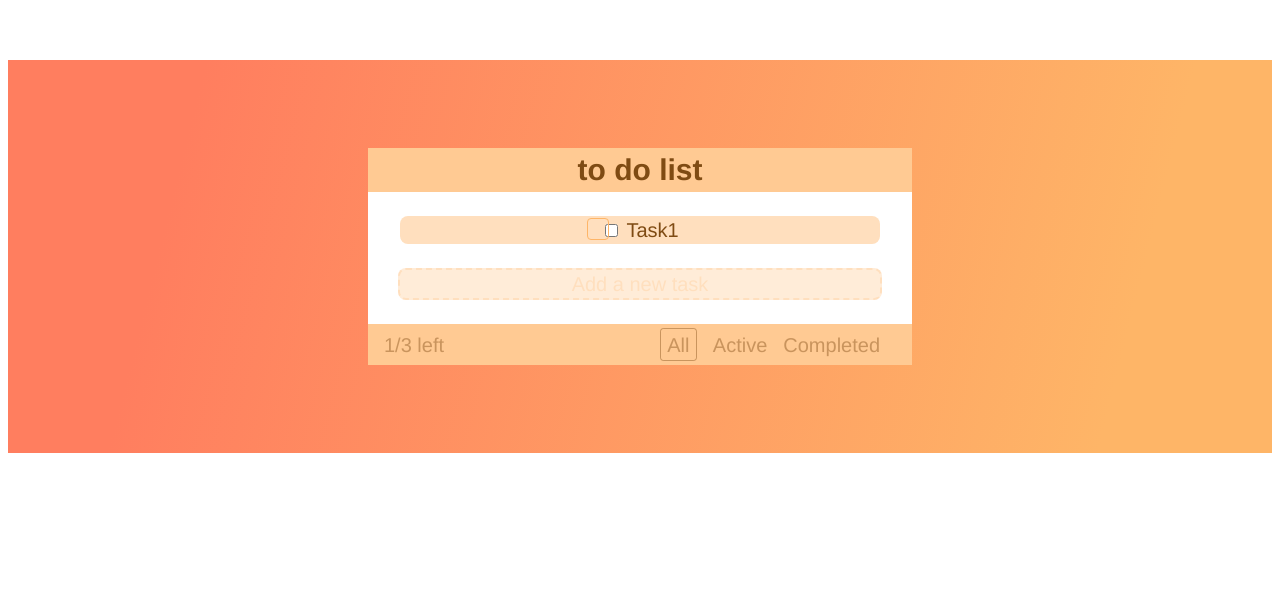
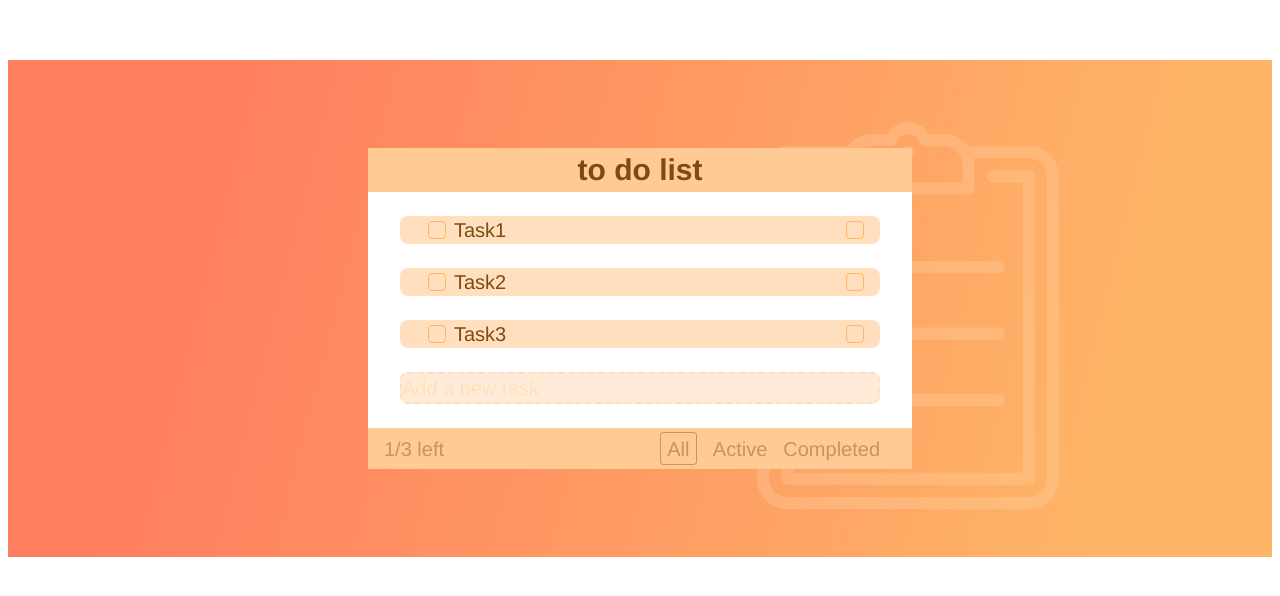
Before and after one commit to AlekseiUsov/vue, a Vue app: page / in a window 1280 px wide. Shown: the top 596 px of the page. Built offline with nearby package versions, Linux system fonts and the light colour scheme.

Commit message:
vue/feature-1

```diff
--- a/src/components/ToDoList.vue
+++ b/src/components/ToDoList.vue
@@ -1,16 +1,42 @@
 <template>
     <section class="ToDolist">
         <div class="ToDoBlock">
+            <img class="ToDoBlock__image" src="../assets/background-image.svg">
             <h1 class="ToDoBlock__title">to do list</h1>
             <ul class="ToDoBlock__list">
                 <li class="ToDoBlock__task">
-                    <label>
+                    <label class="ToDoBlock__label">
+                        <input type="checkbox" class="ToDoBlock__input">
                         <span class="ToDoBlock__checkbox"></span>
-                        <input type="checkbox" class="ToDoBlock__input">
                         Task1
                     </label>
+                    <label class="ToDoBlock__label">
+                        <input type="checkbox" class="ToDoBlock__input">
+                        <span class="ToDoBlock__checkbox ToDoBlock__checkbox-close"></span>
+                    </label>
                 </li>
-
+                <li class="ToDoBlock__task">
+                    <label class="ToDoBlock__label">
+                        <input type="checkbox" class="ToDoBlock__input">
+                        <span class="ToDoBlock__checkbox"></span>
+                        Task2
+                    </label>
+                    <label class="ToDoBlock__label">
+                        <input type="checkbox" class="ToDoBlock__input">
+                        <span class="ToDoBlock__checkbox ToDoBlock__checkbox-close"></span>
+                    </label>
+                </li>
+                <li class="ToDoBlock__task">
+                    <label class="ToDoBlock__label">
+                        <input type="checkbox" class="ToDoBlock__input">
+                        <span class="ToDoBlock__checkbox"></span>
+                        Task3
+                    </label>
+                    <label class="ToDoBlock__label">
+                        <input type="checkbox" class="ToDoBlock__input">
+                        <span class="ToDoBlock__checkbox ToDoBlock__checkbox-close"></span>
+                    </label>
+                </li>
                 <li class="ToDoBlock__task ToDoBlock__task-last">Add a new task</li>
             </ul>
             <div class="ToDoBlock__footer">
@@ -38,6 +64,7 @@ $brown: #7F4B13;
 $white: #fff;
 
 .ToDolist {
+    position: relative;
     background: linear-gradient(104.11deg, #FF7E5F 14.52%, #FEB567 87.26%);
     color: $brown;
     font-size: 20px;
@@ -46,10 +73,20 @@ $white: #fff;
 }
 
 .ToDoBlock {
+    position: relative;
     display: block;
     margin: 0 auto;
     padding: 0;
     width: 34rem;
+    z-index: 20;
+
+    &__image {
+        height: 387px;
+        top: -8%;
+        right: -27%;
+        position: absolute;
+        z-index: -1;
+    }
 
     &__title {
         margin: 0;
@@ -65,6 +102,10 @@ $white: #fff;
     }
 
     &__task {
+        display: flex;
+        justify-content: space-between;
+        box-sizing: border-box;
+        padding: 0 1rem 0 0;
         width: calc(34rem - 4rem);
         margin: 1.5rem auto 0;
         border-radius: 0.5rem;
@@ -82,22 +123,46 @@ $white: #fff;
     }
 
     &__label {
-        position: relative;
+        display: flex;
+        align-items: center;
+        gap: 0.5rem;
+    }
+
+    &__close {
+        display: flex;
+        align-items: center;
+        gap: 0.5rem;
+    }
+
+    &__input {
+        opacity: 0;
     }
 
     &__checkbox {
-        position: absolute;
-        margin-top: 0.1em;
-        margin-left: -0.7em;
-        width: 1em;
-        height: 1em;
+        display: block;
+        width: 1rem;
+        height: 1rem;
         border: 1px solid $yellow;
         border-radius: 0.2em;
+        transition: 0.2s;
     }
 
+
     &__input:checked+&__checkbox {
+        background-image: url('../assets/checked.svg');
+        background-size: contain;
         background-color: #FEB567;
     }
+
+    &__input:checked+&__checkbox-close {
+        background-image: url('../assets/cross.svg');
+        background-position: center;
+        background-repeat: no-repeat;
+        background-size: 0.5rem;
+        background-color: $light-beige;
+        transition: none;
+    }
+
 
     // label {
     //     display: flex;
```
Also changed, not shown: src/assets/background-image.svg (added), src/assets/cross.svg (added).
